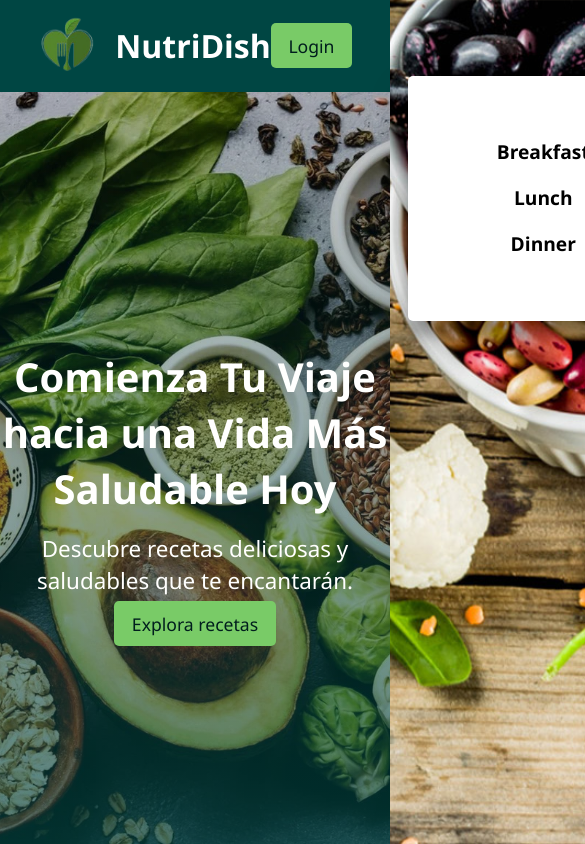
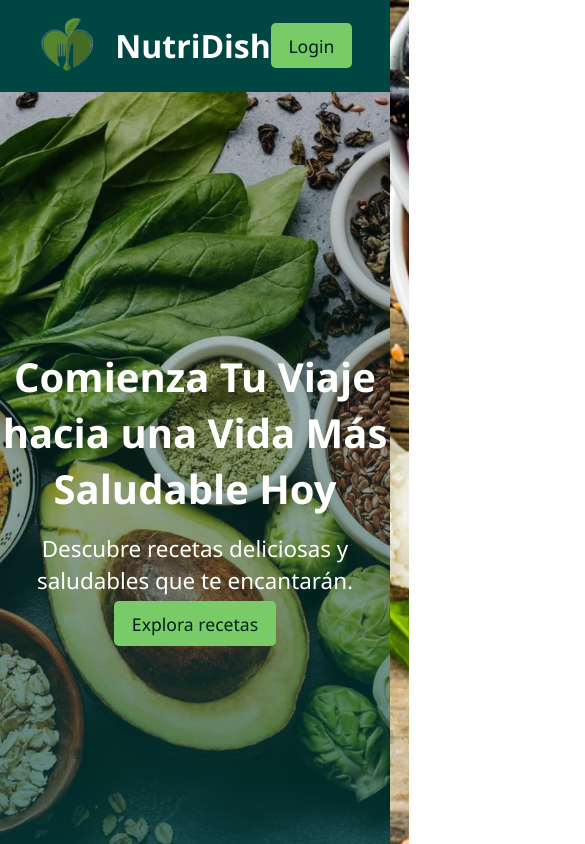
Before and after one commit to SohaibZahiid/NutriDish, a React (Vite) app: page / in a window 390 px wide. Shown: the top 844 px of the page, 585 px wide, since content can reach past the window. Built offline with nearby package versions, Linux system fonts and the light colour scheme; no server answers; some icons are missing.

Commit message:
fixed hamburger

```diff
--- a/src/styles/Navbar.css
+++ b/src/styles/Navbar.css
@@ -4,6 +4,7 @@
   justify-content: space-between;
   padding: 1em;
   background-color: var(--clr-primary-navbar);
+  position: relative;
   /* box-shadow: rgba(0, 0, 0, 0.15) 1.95px 1.95px 2.6px; */
 }
 
@@ -151,9 +152,10 @@
   .navbar .nav-links{
     position: absolute;
     top: 100%;
-    right: -100%;
+    right: 0;
     width: 270px;
     height: 29vh;
+    opacity: 0;
     display: flex;
     flex-direction: column;
     border-radius: var(--br);
@@ -172,6 +174,6 @@
     color: var(--clr-black);
   }
   .navbar .nav-links.open {
-    right: 0;
+    opacity: 1;
   }
 }
```
